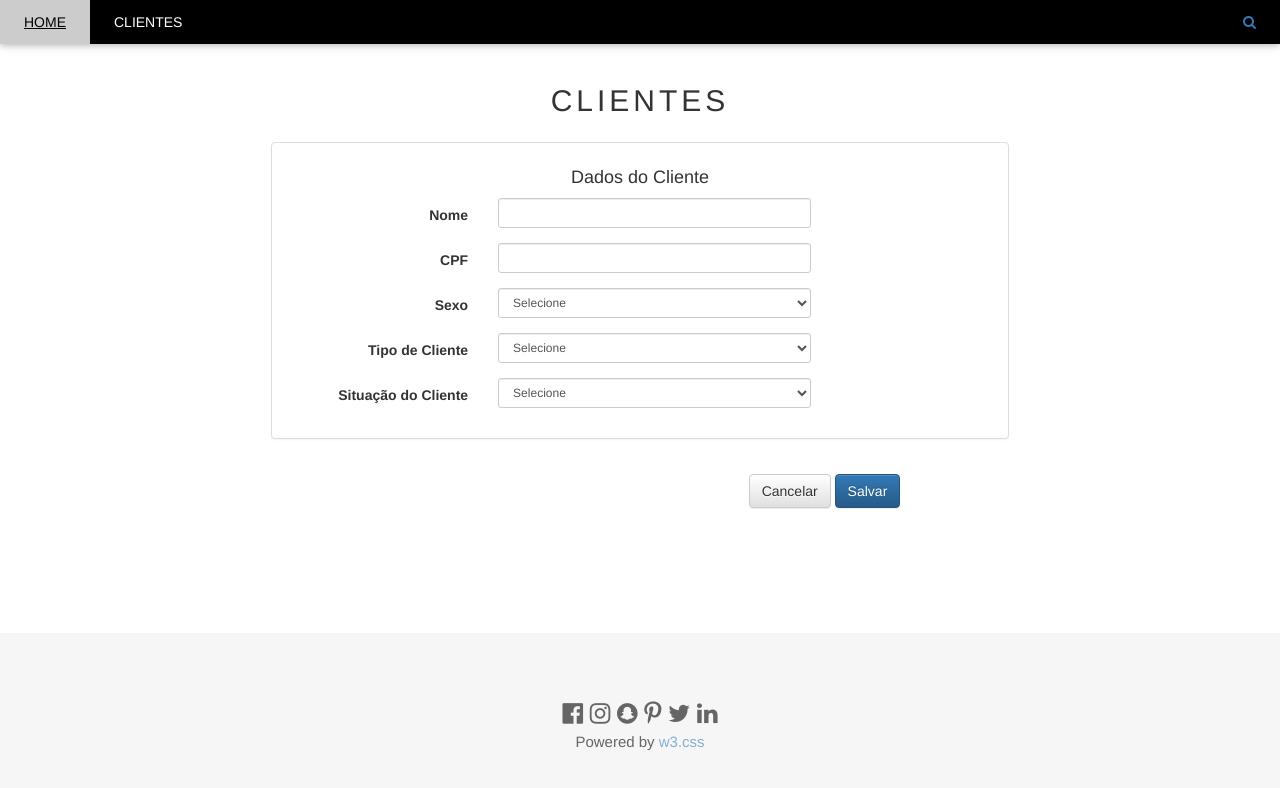
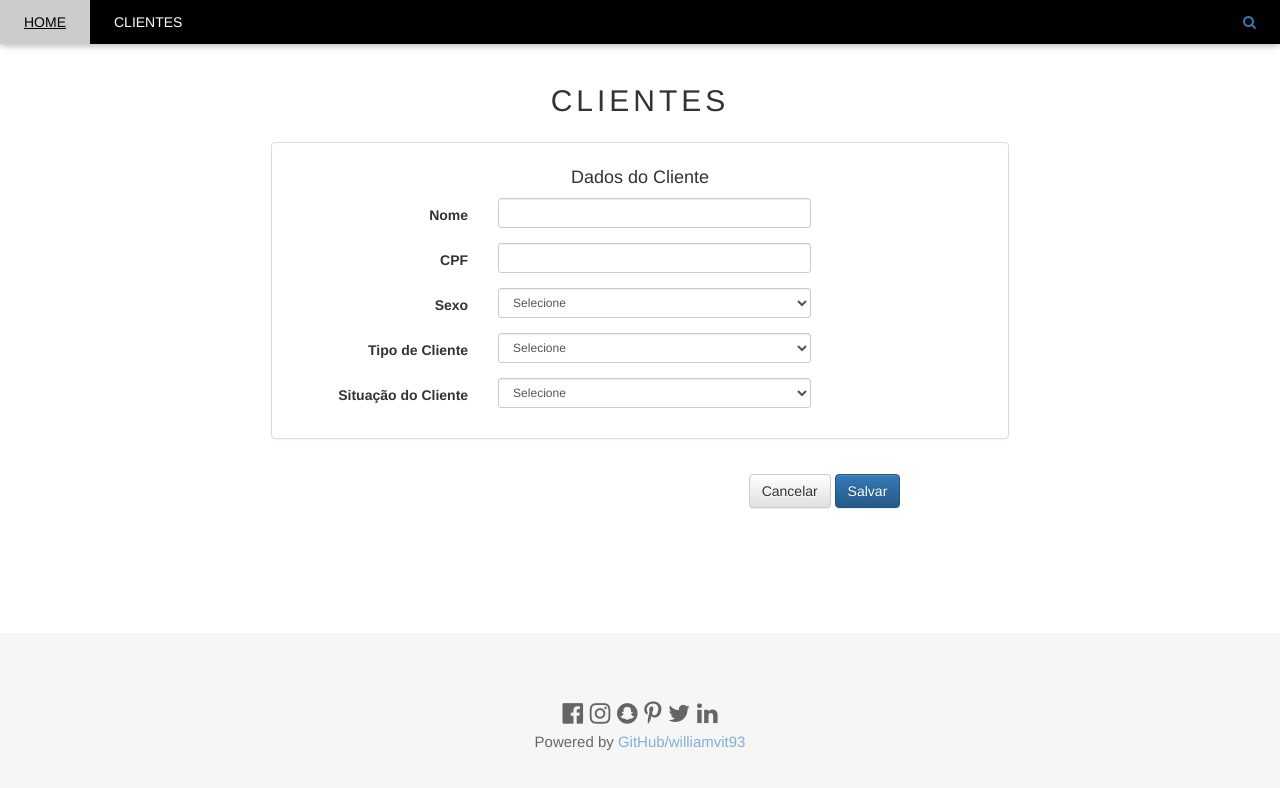
Before and after one commit to williamvit93/Gestao_Clientes, a plain HTML site: page Create.html in a window 1280 px wide. Drawn offline with nearby package versions, Linux system fonts and the light colour scheme.

Commit message:
Atualização Urls de acesso ao repositorio

```diff
--- a/Create.html
+++ b/Create.html
@@ -110,7 +110,7 @@
         <i class="fa fa-pinterest-p w3-hover-opacity"></i>
         <i class="fa fa-twitter w3-hover-opacity"></i>
         <i class="fa fa-linkedin w3-hover-opacity"></i>
-        <p class="w3-medium">Powered by <a href="https://www.w3schools.com/w3css/default.asp" target="_blank">w3.css</a></p>
+        <p class="w3-medium">Powered by <a href="https://github.com/williamvit93/Gestao_Clientes" target="_blank">GitHub/williamvit93</a></p>
     </footer>
 
     <script src="js/jquery.min.js"></script>
```
Also changed, not shown: Home.html (+1 -1 lines), Index.html (+1 -1 lines).
